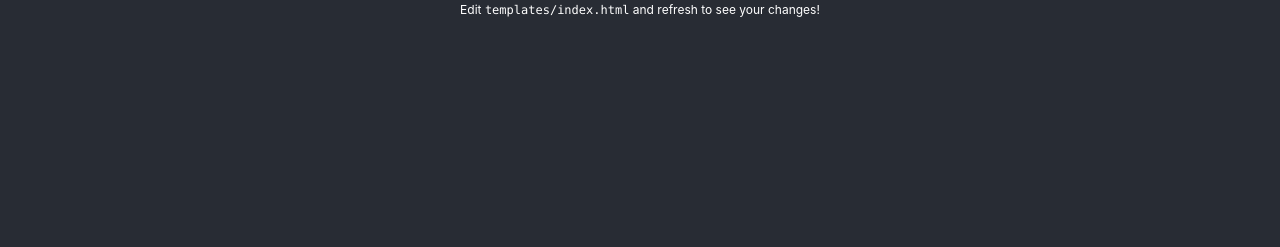
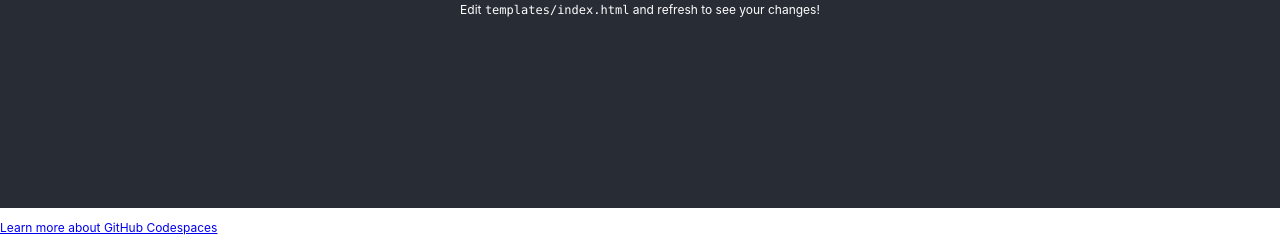
Before and after one commit to juanzz-111/supreme-goggles, a Flask app: page / in a window 1280 px wide. Shown: the part 592-839 px from the top of the page. Before the commit the page ends 609 px from the top, so only its background shows below. Run offline with Flask 3, Linux system fonts and the light colour scheme.

Commit message:
adiciona link para aprender mais sobre GitHub Codespaces na página inicial

```diff
--- a/templates/index.html
+++ b/templates/index.html
@@ -14,6 +14,11 @@
             </p>
         </header>
     </div>
+    <p class="small">
+        <a href="https://github.com/features/codespaces" target="_blank" rel="noopener noreferrer">
+            Learn more about GitHub Codespaces
+        </a>
+    </p>
 </body>
 
 </html>
```
